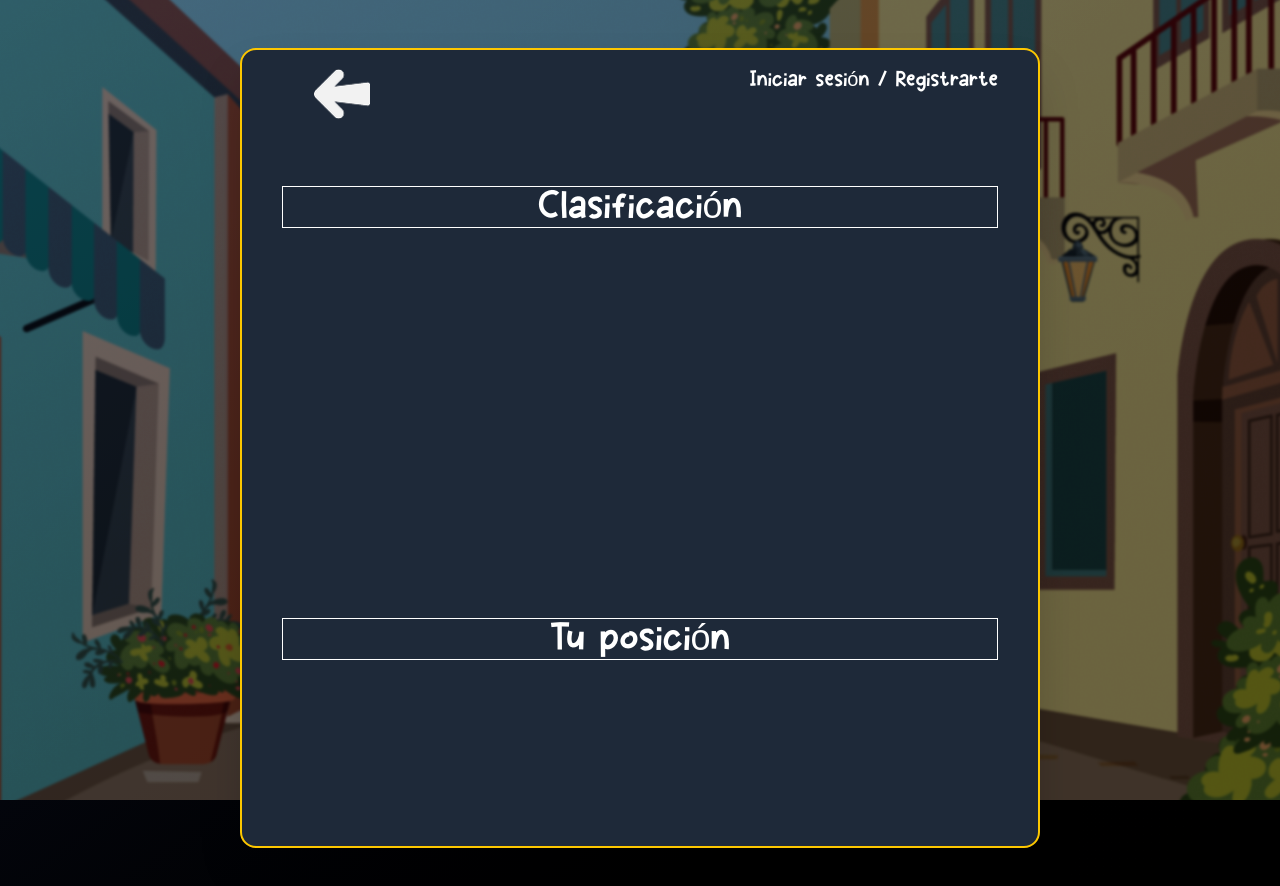
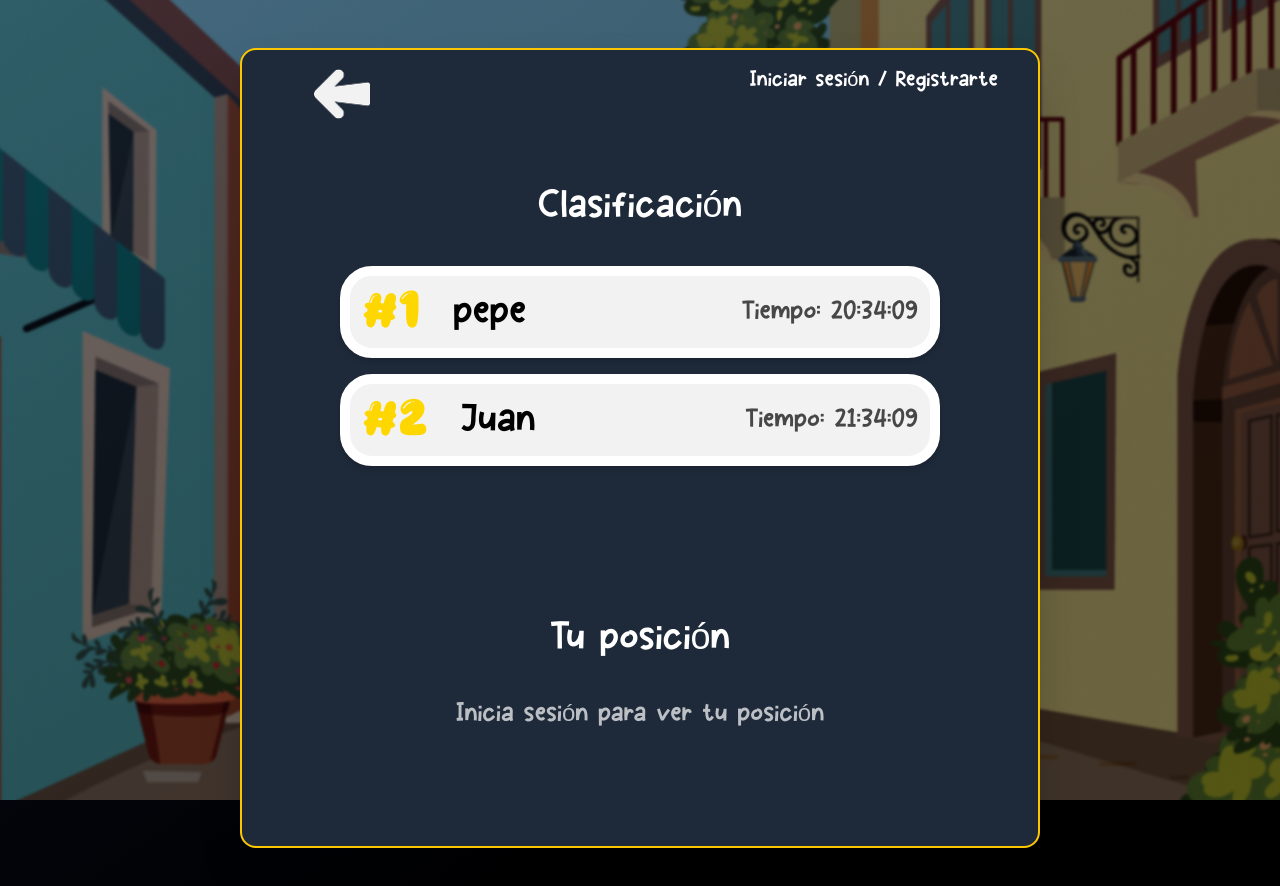
Before and after one commit to MiguelAngelMateos/doorbell_clicker, a React (Vite) app in the folder frontend/: page /Leaderboard in a window 1280 px wide. Shown: the top 886 px of the page. Built offline with nearby package versions, Linux system fonts and the light colour scheme.

Commit message:
estilo de ladeboard empezando

```diff
--- /dev/null
+++ b/frontend/src/components/RankingUser.jsx
@@ -0,0 +1,18 @@
+import { useState, useEffect } from 'react';
+
+function RankingUser({ username, time, position }) {
+    const color = position === 1 ? 'amarillo' : position === 2 ? 'plata' : position === 3 ? 'bronce' : 'black';
+    return (
+        <div className={`flex items-center justify-between p-3 bg-blanco border-10 border-${color} rounded-4xl shadow-md mb-4 w-150`}>
+            <div className="flex items-center gap-8">
+                <span className="text-5xl bubble-text text-amarillo">#{position}</span>
+                <span className="text-black text-4xl">{username}</span>
+            </div>
+            <div>
+                <span className="text-black text-2xl opacity-70" >Tiempo: {time}</span>
+            </div>
+        </div>
+    );
+}
+
+export default RankingUser;
--- a/frontend/src/index.css
+++ b/frontend/src/index.css
@@ -7,6 +7,12 @@ body {
   margin: 0;
 }
 
+@theme {
+  --color-amarillo: #FFD700;
+  --color-blanco: #F2F2F2;
+  --color-plata: #B0B0B0;
+  --color-bronce: #CD7F32;
+}
 
 @font-face {
   font-family: 'Secret Thief';
--- a/frontend/src/views/Leaderboard.jsx
+++ b/frontend/src/views/Leaderboard.jsx
@@ -2,11 +2,15 @@ import { useState, useEffect } from 'react';
 import arrow from '../assets/icons/arrow.png';
 import { Link } from 'react-router-dom';
 import { useAuth } from "../context/AuthContext";
+import RankingUser from '../components/RankingUser';
 
 
 function Leaderboard() {
     const { isAuthenticated } = useAuth();
-
+    const pepe = "pepe";
+    const time1 = "20:34:09";
+    const juan = "Juan";
+    const time2 = "21:34:09";
     return (
     <div className="min-h-screen flex items-center justify-center bg-gradient-to-br from-gray-900 to-black py-12 px-4 sm:px-6 lg:px-8">
         <img
@@ -24,11 +28,19 @@ function Leaderboard() {
                     Iniciar sesión / Registrarte
                 </Link>
             )}
-            <div className="mt-24 h-100"> {/* Div para añadir la clasificación */ }
-                <h1 className="flex justify-center items-center text-4xl border-1">Clasificación</h1>
+            <div className="mt-24 h-100 flex flex-col items-center"> {/* Div para añadir la clasificación */ }
+                <h1 className="flex justify-center items-center text-4xl mb-10">Clasificación</h1>
+                <RankingUser username={pepe} time={time1} position={1}></RankingUser>
+                <RankingUser username={juan} time={time2} position={2}></RankingUser>
+
             </div>
-            <div className="w-full text-center border-1"> {/* Div pegado abajo */}
-                <h2 className="text-4xl">Tu posición</h2>
+            <div className="w-full text-center"> {/* Div pegado abajo */}
+                <h2 className="text-4xl mb-10">Tu posición</h2>
+                {!isAuthenticated ? (
+                    <p className="text-2xl opacity-70">Inicia sesión para ver tu posición</p>
+                ) : (
+                    <RankingUser username={pepe} time={time1} position={1}></RankingUser>
+                )}
             </div>
         </div>
     </div>
```
